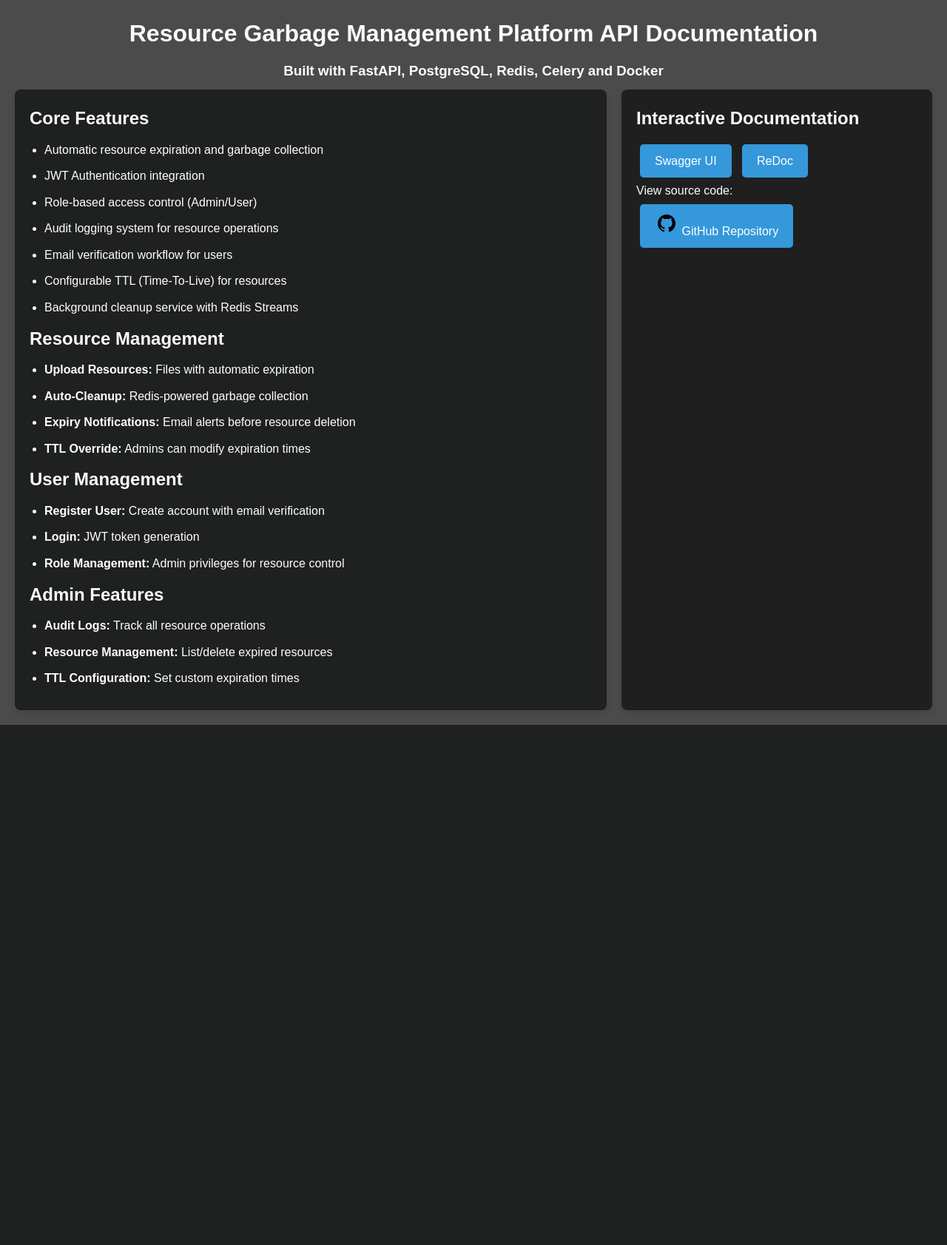
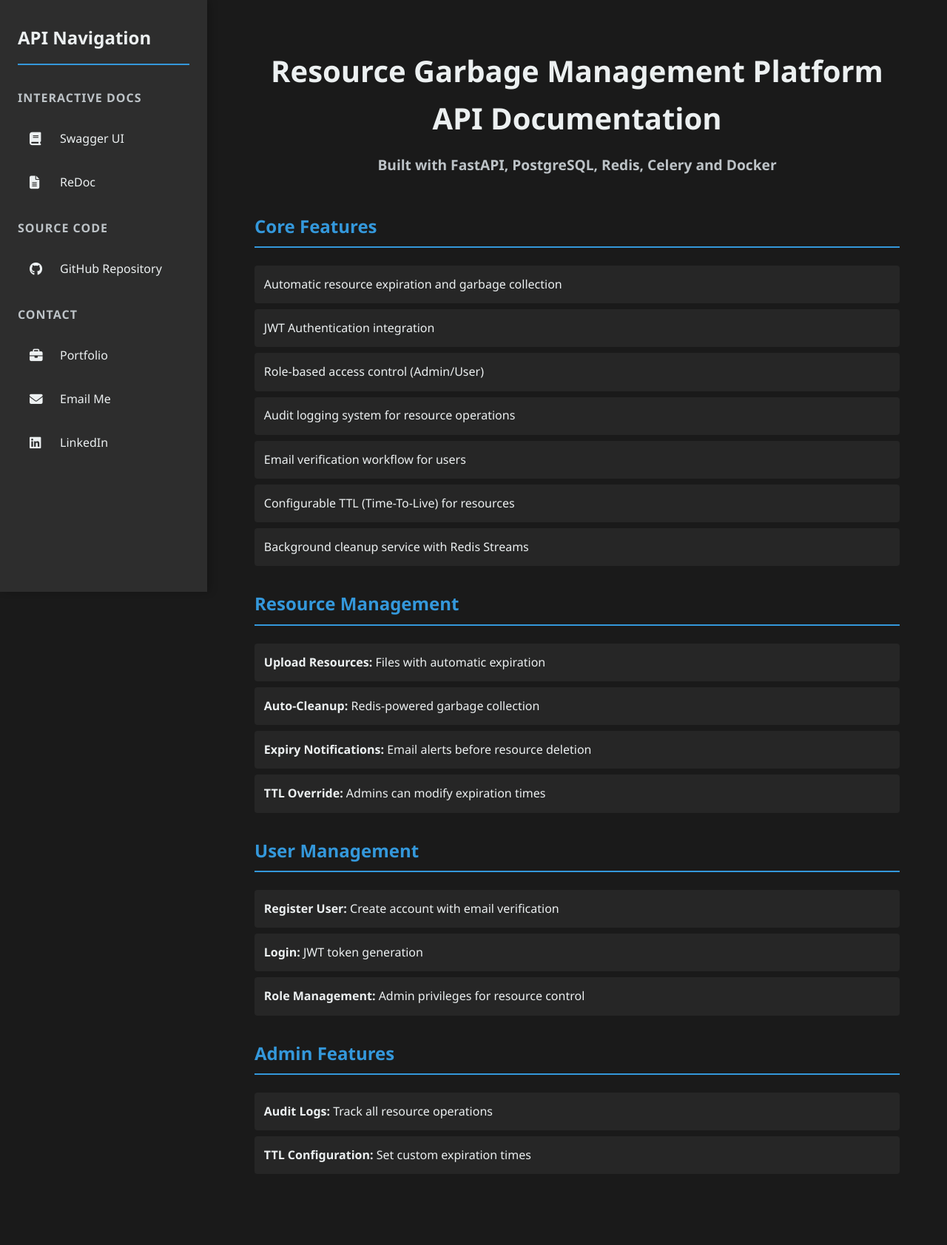
Before and after one commit to Moretti-Fool/garbage_resource_manager, a FastAPI app: page / in a window 1280 px wide. Shown: the whole page at 74% size. Before the commit the page ends 980 px from the top, so only its background shows below. Run offline with FastAPI, Linux system fonts and the light colour scheme; parts of the project's set-up code (start-up, migrations or seed data) failed here and were passed over.

Commit message:
updated frontend

```diff
--- a/app/static/style.css
+++ b/app/static/style.css
@@ -1,3 +1,15 @@
+/* Define CSS Variables */
+:root {
+    --primary-color: #2c3e50;
+    --secondary-color: #3498db;
+    --background-dark: #1a1a1a;
+    --background-light: #2d2d2d;
+    --text-primary: #ecf0f1;
+    --text-secondary: #bdc3c7;
+    --border-radius: 8px;
+    --box-shadow: 0 4px 6px rgba(0, 0, 0, 0.3);
+  }
+
   /* General Reset */
   * {
     margin: 0;
@@ -5,78 +17,184 @@
     box-sizing: border-box;
   }
 
-/* Body and Font Styling */
+  /* Body Styling */
   body {
-    font-family: Arial, sans-serif;
+    font-family: 'Segoe UI', Tahoma, Geneva, Verdana, sans-serif;
     line-height: 1.6;
-    background-color: #101010bf;
-    color: #fefefe;
-    padding: 20px;
+    background-color: var(--background-dark);
+    color: var(--text-primary);
+    padding: 2rem;
   }
 
-/* Main Container */
-.container {
-    display: flex;
-    flex-wrap: wrap;
-    justify-content: space-between;
+  /* Header Styling */
+  .header {
+    text-align: center;
+    margin-bottom: 3rem;
+  }
+  .header h1 {
+    font-size: 2.5rem;
+    margin-bottom: 1rem;
+  }
+  .header h3 {
+    font-size: 1.2rem;
+    font-weight: 400;
+    color: var(--text-secondary);
   }
 
-/* API Details Section */
-.api-details {
-    flex: 2;
-    margin-right: 20px;
-    padding: 20px;
-    background-color: rgb(31, 32, 32);
-    border-radius: 8px;
-    box-shadow: 0 4px 8px rgba(0, 0, 0, 0.1);
+  /* Container Layout */
+  .container {
+    display: grid;
+    grid-template-columns: repeat(auto-fit, minmax(300px, 1fr));
+    gap: 2rem;
+    max-width: 1200px;
+    margin: 0 auto;
   }
 
-/* Links Section */
-.docs-options {
-    flex: 1;
-    padding: 20px;
-    background-color: #101010bf;
-    border-radius: 8px;
-    box-shadow: 0 4px 8px rgba(0, 0, 0, 0.1);
+  /* Card Styling */
+  .card {
+    background-color: var(--background-light);
+    border-radius: var(--border-radius);
+    padding: 2rem;
+    box-shadow: var(--box-shadow);
   }
 
-.docs-options ul {
-    list-style: none;
-    padding: 0;
+  /* Section Styling */
+  .section-title {
+    font-size: 1.5rem;
+    color: var(--secondary-color);
+    margin-bottom: 1.5rem;
+    padding-bottom: 0.5rem;
+    border-bottom: 2px solid var(--secondary-color);
+  }
+  .section-subtitle {
+    font-size: 1.1rem;
+    color: var(--text-secondary);
+    margin-bottom: 1rem;
   }
 
-.docs-options .btn {
-    display: inline-block;
-    background-color: #3498db;
-    color: white;
-    padding: 10px 20px;
-    margin: 5px;
-    border-radius: 5px;
-    text-decoration: none;
-    transition: background-color 0.3s;
+  /* Feature List */
+  .feature-list {
+    list-style: none;
+    margin-bottom: 2rem;
+  }
+  .feature-list li {
+    padding: 0.8rem;
+    margin-bottom: 0.5rem;
+    background-color: rgba(255, 255, 255, 0.05);
+    border-radius: 4px;
+    transition: transform 0.2s ease;
+  }
+  .feature-list li:hover {
+    transform: translateX(5px);
   }
 
-.docs-options .btn:hover {
-    background-color: #060d11;
+  /* Button Styling */
+  .btn {
+    display: inline-flex;
+    align-items: center;
+    justify-content: center;
+    padding: 0.8rem 1.5rem;
+    margin: 0.5rem 0;
+    border-radius: var(--border-radius);
+    text-decoration: none;
+    font-weight: 500;
+    transition: all 0.3s ease;
+  }
+  .swagger-btn {
+    color: white;
+  }
+  .redoc-btn {
+    color: white;
+  }
+  .github-btn {
+    background-color: #333;
+    color: white;
+    gap: 0.5rem;
+  }
+  .btn:hover {
+    filter: brightness(1.1);
+    transform: translateY(-2px);
+  }
+  .github-icon {
+    width: 20px;
+    height: 20px;
   }
 
-/* Heading and List Styling */
-h1 {
-    text-align: center;
+  /* Sidebar Styling */
+  .sidebar {
+    position: fixed;
+    left: 0;
+    top: 0;
+    bottom: 0;
+    width: 280px;
+    background-color: var(--background-light);
+    padding: 2rem 1.5rem;
+    overflow-y: auto;
+    box-shadow: 4px 0 10px rgba(0, 0, 0, 0.2);
   }
-h3 {
-    text-align: center;
-    margin-bottom: 10px;
+  .sidebar-header {
+    margin-bottom: 2rem;
+    padding-bottom: 1rem;
+    border-bottom: 2px solid var(--secondary-color);
   }
-h1, h2 {
-    color: #fafafa;
-    margin-bottom: 10px;
+  .sidebar-title {
+    color: var(--text-secondary);
+    font-size: 1rem;
+    margin: 1.5rem 0 1rem;
+    text-transform: uppercase;
+    letter-spacing: 1px;
+  }
+  .sidebar-links,
+  .contact-list {
+    list-style: none;
+  }
+  .sidebar-link {
+    display: flex;
+    align-items: center;
+    padding: 0.8rem 1rem;
+    margin: 0.5rem 0;
+    color: var(--text-primary);
+    text-decoration: none;
+    border-radius: var(--border-radius);
+    transition: all 0.2s ease;
+  }
+  .sidebar-link:hover {
+    background-color: rgba(255, 255, 255, 0.05);
+    transform: translateX(5px);
+  }
+  .sidebar-link i {
+    width: 25px;
+    margin-right: 1rem;
+    font-size: 1.1rem;
   }
 
-ul {
-    margin-left: 20px;
+  /* Main Content Area */
+  .main-content {
+    margin-left: 280px;
+    padding: 2rem;
   }
 
-li {
-    margin-bottom: 10px;
+  /* Responsive Design */
+  @media (max-width: 768px) {
+    .sidebar {
+      width: 100%;
+      position: relative;
+      height: auto;
+      box-shadow: none;
     }
+    .main-content {
+      margin-left: 0;
+    }
+    .sidebar-link {
+      justify-content: center;
+    }
+    .container {
+      grid-template-columns: 1fr;
+    }
+    .header h1 {
+      font-size: 2rem;
+    }
+    .header h3 {
+      font-size: 1rem;
+    }
+  }
--- a/app/templates/index.html
+++ b/app/templates/index.html
@@ -3,19 +3,83 @@
 <head>
     <meta charset="UTF-8">
     <meta name="viewport" content="width=device-width, initial-scale=1.0">
-    <title>Resource Garbage Management API Documentation</title>
+    <title>Resource Management API Docs</title>
     <link rel="stylesheet" href="/static/style.css">
+    <!-- Font Awesome for icons -->
+    <link rel="stylesheet" href="https://cdnjs.cloudflare.com/ajax/libs/font-awesome/6.4.0/css/all.min.css">
 </head>
 <body>
-    <header>
+    <!-- Fixed Sidebar -->
+    <aside class="sidebar">
+        <div class="sidebar-header">
+            <h2>API Navigation</h2>
+        </div>
+
+        <!-- Documentation Links -->
+        <div class="sidebar-section">
+            <h3 class="sidebar-title">Interactive Docs</h3>
+            <ul class="sidebar-links">
+                <li>
+                    <a href="/doc" class="sidebar-link">
+                        <i class="fas fa-book"></i>
+                        Swagger UI
+                    </a>
+                </li>
+                <li>
+                    <a href="/redoc" class="sidebar-link">
+                        <i class="fas fa-file-alt"></i>
+                        ReDoc
+                    </a>
+                </li>
+            </ul>
+        </div>
+
+        <!-- Source Code -->
+        <div class="sidebar-section">
+            <h3 class="sidebar-title">Source Code</h3>
+            <a href="https://github.com/Moretti-Fool/garbage_resource_manager" class="sidebar-link">
+                <i class="fab fa-github"></i>
+                GitHub Repository
+            </a>
+        </div>
+
+        <!-- Contact Details -->
+        <div class="sidebar-section contact-section">
+            <h3 class="sidebar-title">Contact</h3>
+            <ul class="contact-list">
+                <li>
+                    <a href="https://sanchit-gupta.netlify.app/" class="sidebar-link">
+                        <i class="fas fa-briefcase"></i>
+                        Portfolio
+                    </a>
+                </li>
+                <li>
+                    <a href="mailto:sanchitgupta534@gmail.com" class="sidebar-link">
+                        <i class="fas fa-envelope"></i>
+                        Email Me
+                    </a>
+                </li>
+                <li>
+                    <a href="https://linkedin.com/in/sanchitg534" class="sidebar-link">
+                        <i class="fab fa-linkedin"></i>
+                        LinkedIn
+                    </a>
+                </li>
+            </ul>
+        </div>
+    </aside>
+
+    <!-- Main Content -->
+    <main class="main-content">
+        <header class="header">
         <h1>Resource Garbage Management Platform API Documentation</h1>
         <h3><strong>Built with FastAPI, PostgreSQL, Redis, Celery and Docker</strong></h3>
     </header>
     <div class="container">
         <!-- Left Section: API Details -->
         <section class="api-details">
-            <h2>Core Features</h2>
-            <ul>
+            <h2 class="section-title">Core Features</h2>
+            <ul class="feature-list">
                 <li>Automatic resource expiration and garbage collection</li>
                 <li>JWT Authentication integration</li>
                 <li>Role-based access control (Admin/User)</li>
@@ -25,43 +89,26 @@
                 <li>Background cleanup service with Redis Streams</li>
             </ul>
 
-            <h2>Resource Management</h2>
-            <ul>
+            <h2 class="section-title">Resource Management</h2>
+            <ul class="feature-list">
                 <li><strong>Upload Resources:</strong> Files with automatic expiration</li>
                 <li><strong>Auto-Cleanup:</strong> Redis-powered garbage collection</li>
                 <li><strong>Expiry Notifications:</strong> Email alerts before resource deletion</li>
                 <li><strong>TTL Override:</strong> Admins can modify expiration times</li>
             </ul>
 
-            <h2>User Management</h2>
-            <ul>
+            <h2 class="section-title">User Management</h2>
+            <ul class="feature-list">
                 <li><strong>Register User:</strong> Create account with email verification</li>
                 <li><strong>Login:</strong> JWT token generation</li>
                 <li><strong>Role Management:</strong> Admin privileges for resource control</li>
             </ul>
 
-            <h2>Admin Features</h2>
-            <ul>
+            <h2 class="section-title">Admin Features</h2>
+            <ul class="feature-list">
                 <li><strong>Audit Logs:</strong> Track all resource operations</li>
-                <li><strong>Resource Management:</strong> List/delete expired resources</li>
                 <li><strong>TTL Configuration:</strong> Set custom expiration times</li>
             </ul>
-        </section>
-
-        <!-- Right Section: Documentation Links -->
-        <section class="docs-options">
-            <h2>Interactive Documentation</h2>
-            <div class="doc-buttons">
-                <a href="/doc" class="btn">Swagger UI</a>
-                <a href="/redoc" class="btn">ReDoc</a>
-            </div>
-            <div class="repo-link">
-                <p>View source code:</p>
-                <a href="https://github.com/Moretti-Fool/garbage_resource_manager" class="btn github-btn">
-                    <img src="/static/github-icon.png" alt="GitHub Logo">
-                    GitHub Repository
-                </a>
-            </div>
         </section>
     </div>
 </body>
```
Also changed, not shown: app/static/github-icon.png (deleted), 2 other files. Lines whose indentation alone changed are shown as unchanged.
